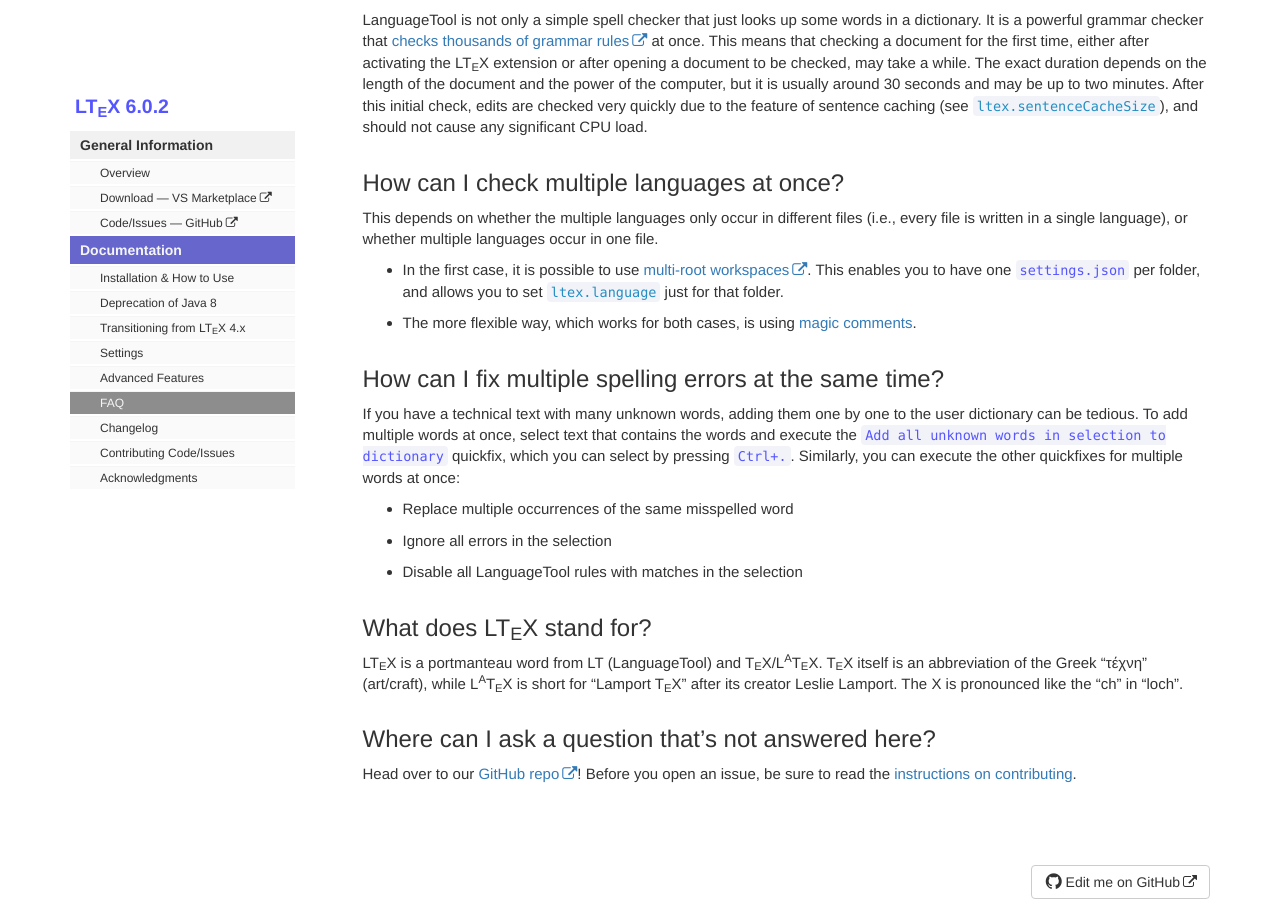
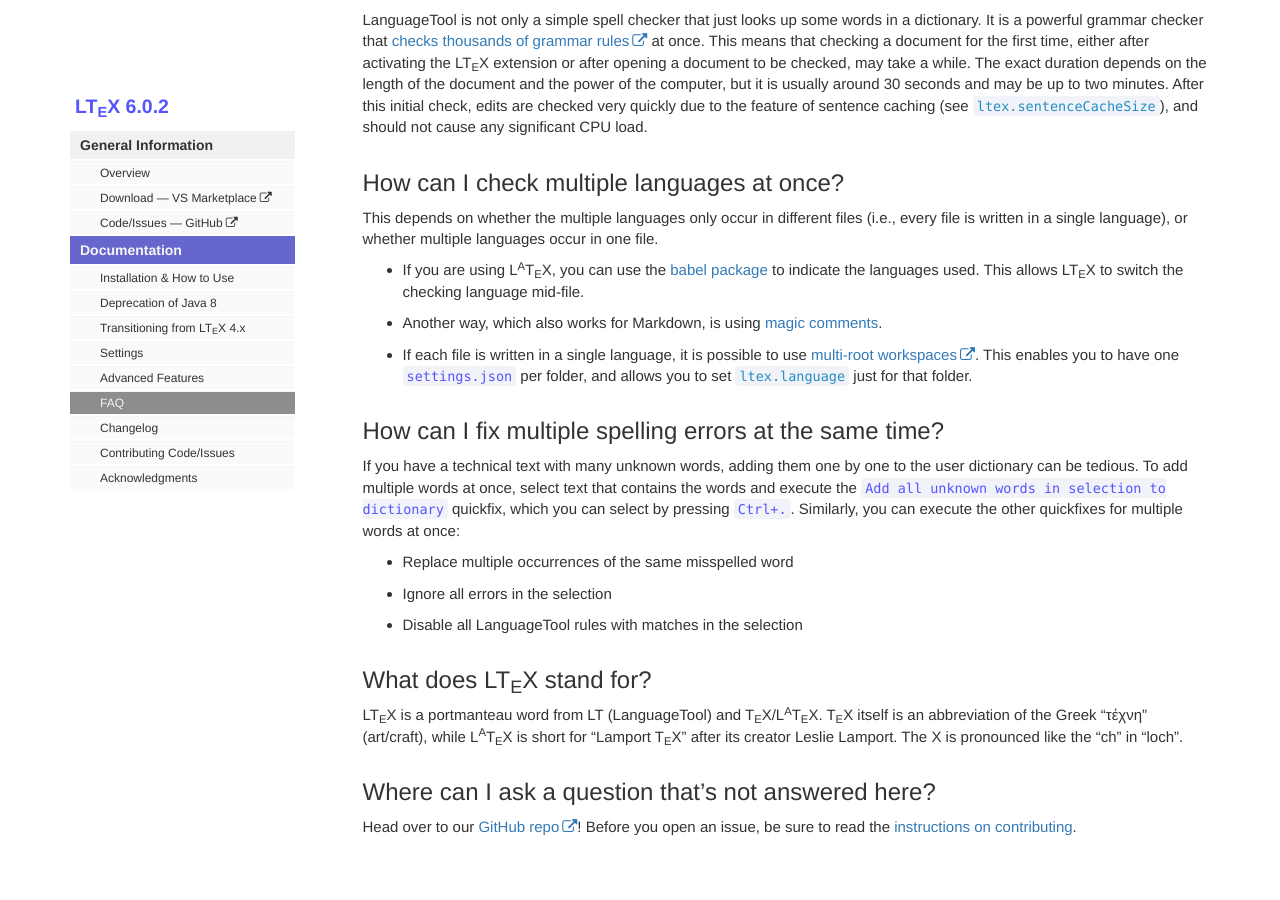
Before and after one commit to valentjn/vscode-ltex, a Jekyll site: the page built from pages/docs/faq.md, in a window 1280 px wide and 900 px high, scrolled down 1106 px. Built offline with Jekyll 4.4.1, drawn with Linux system fonts in a browser that asks for light colours.

Commit message:
Mention babel commands in FAQ

```diff
--- a/pages/docs/faq.md
+++ b/pages/docs/faq.md
@@ -42,8 +42,9 @@
 
 This depends on whether the multiple languages only occur in different files (i.e., every file is written in a single language), or whether multiple languages occur in one file.
 
-- In the first case, it is possible to use [multi-root workspaces](https://code.visualstudio.com/docs/editor/multi-root-workspaces#_settings). This enables you to have one `settings.json` per folder, and allows you to set [`ltex.language`](settings.html#ltexlanguage) just for that folder.
-- The more flexible way, which works for both cases, is using [magic comments](advanced-features.html#magic-comments).
+- If you are using LaTeX, you can use the [babel package](advanced-features.html#multilingual-latex-documents-with-the-babel-package) to indicate the languages used. This allows LTeX to switch the checking language mid-file.
+- Another way, which also works for Markdown, is using [magic comments](advanced-features.html#magic-comments).
+- If each file is written in a single language, it is possible to use [multi-root workspaces](https://code.visualstudio.com/docs/editor/multi-root-workspaces#_settings). This enables you to have one `settings.json` per folder, and allows you to set [`ltex.language`](settings.html#ltexlanguage) just for that folder.
 
 ## How can I fix multiple spelling errors at the same time?
 
```
